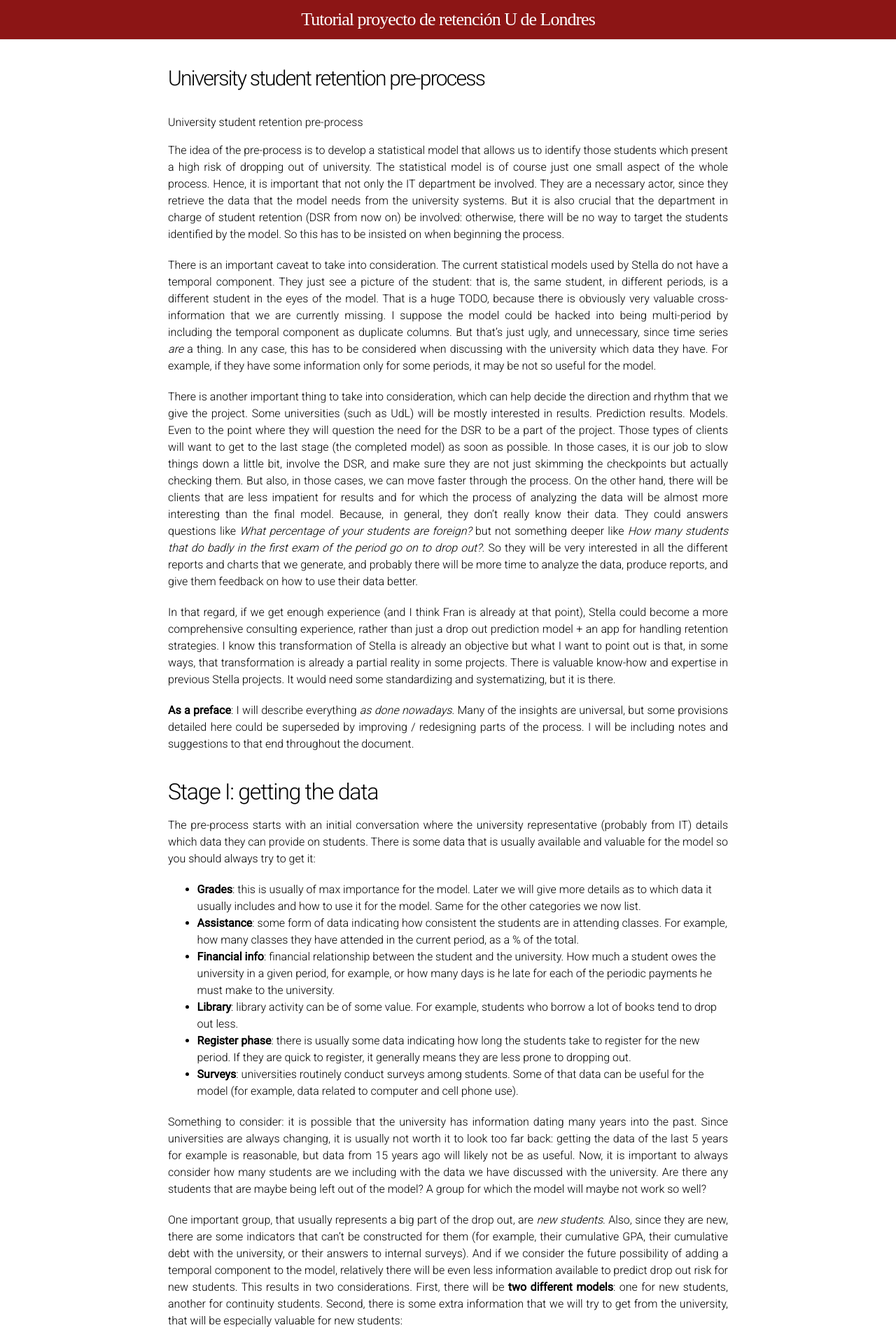
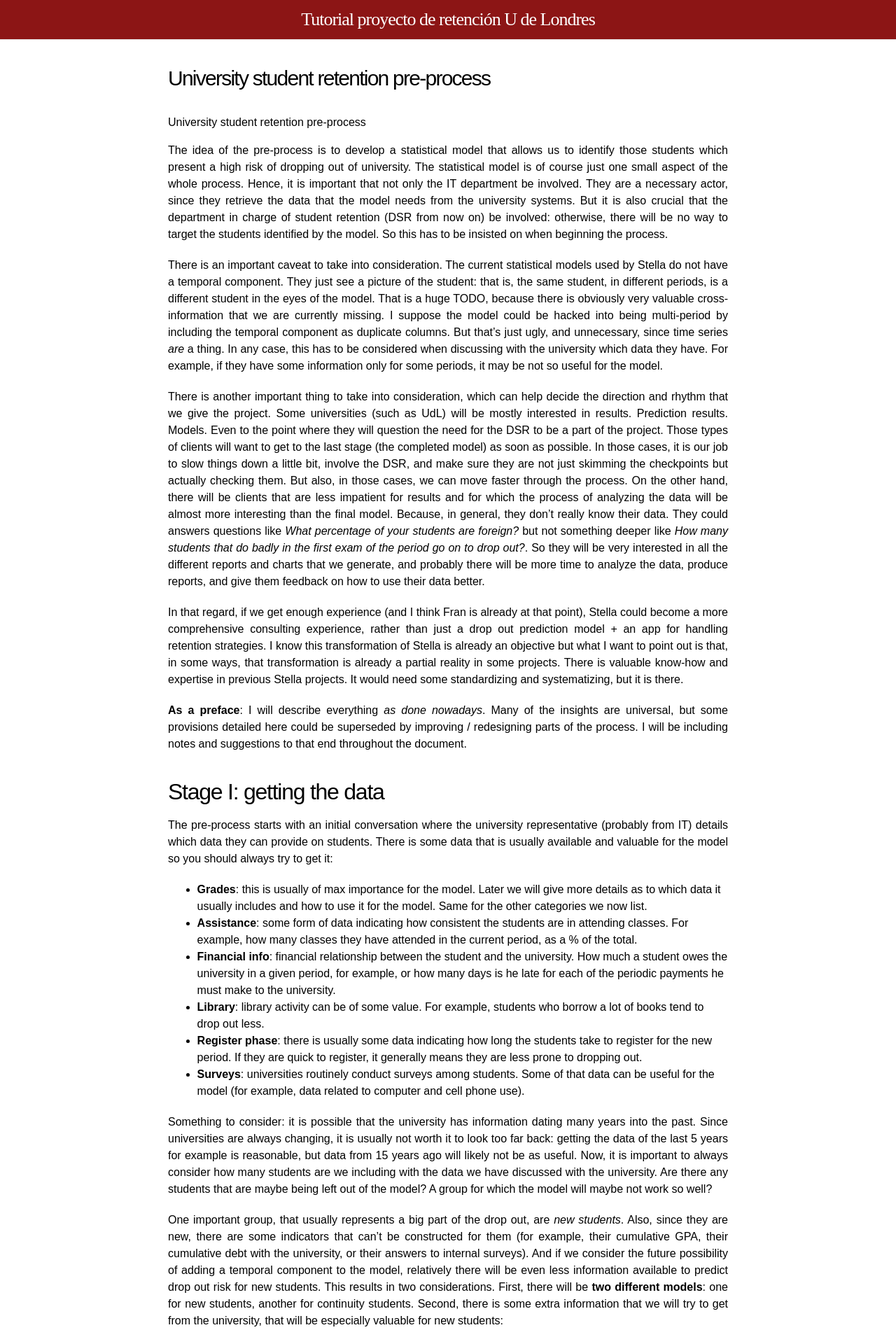
Before and after one commit to lacrendic/stella_docs, a Jekyll site: the page built from index.md, in a window 1280 px wide. Shown: the top 1920 px of the page at 70% size. Built offline with Jekyll 4.4.1, drawn with Linux system fonts in a browser that asks for light colours; our own code applies the rules of GitHub Pages for plain Markdown files.

Commit message:
Update main.css

```diff
--- a/css/main.css
+++ b/css/main.css
@@ -10,7 +10,7 @@ html, body { height: 100%; }
 
 body {
   /* font-family: Helvetica, Arial, sans-serif; */
-  font-family: 'Roboto', sans-serif;
+  font-family: 'Advent Pro', sans-serif;
   font-size: 16px;
   line-height: 1.5;
   font-weight: 300;
```
